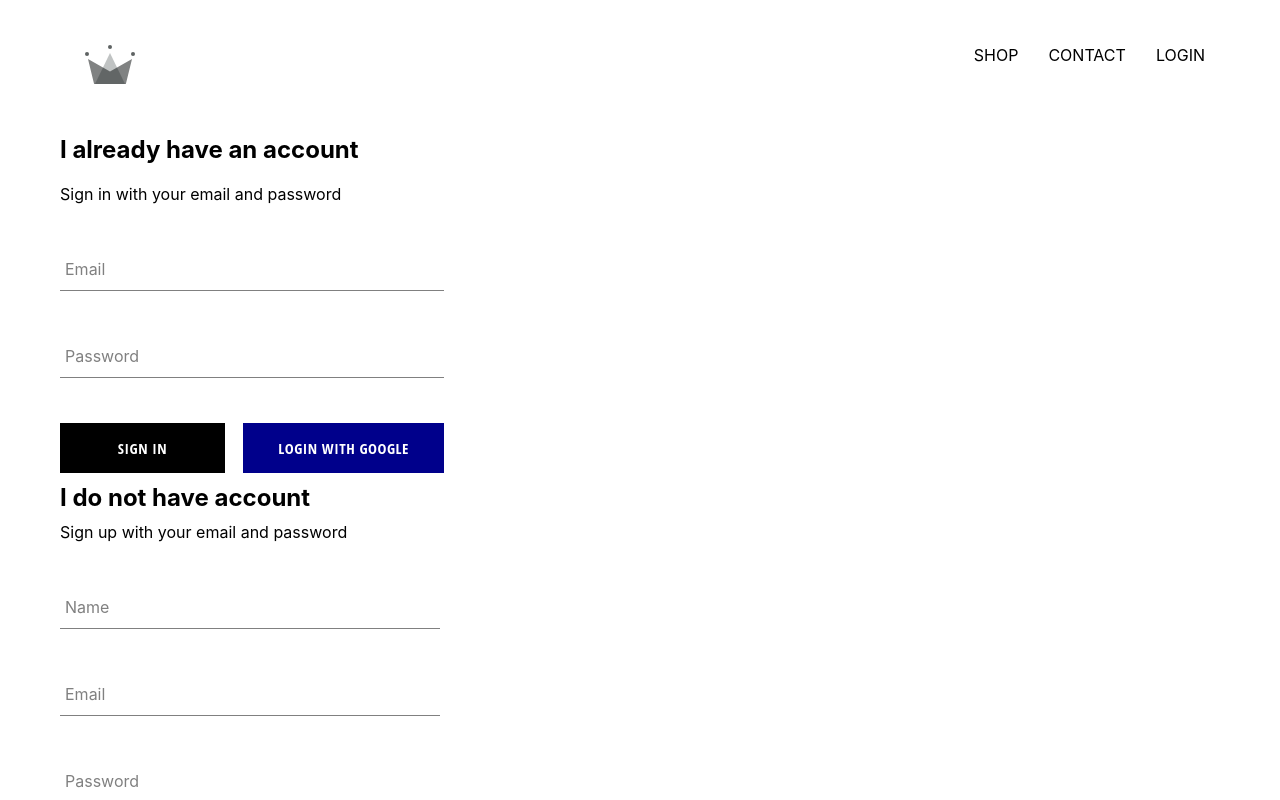
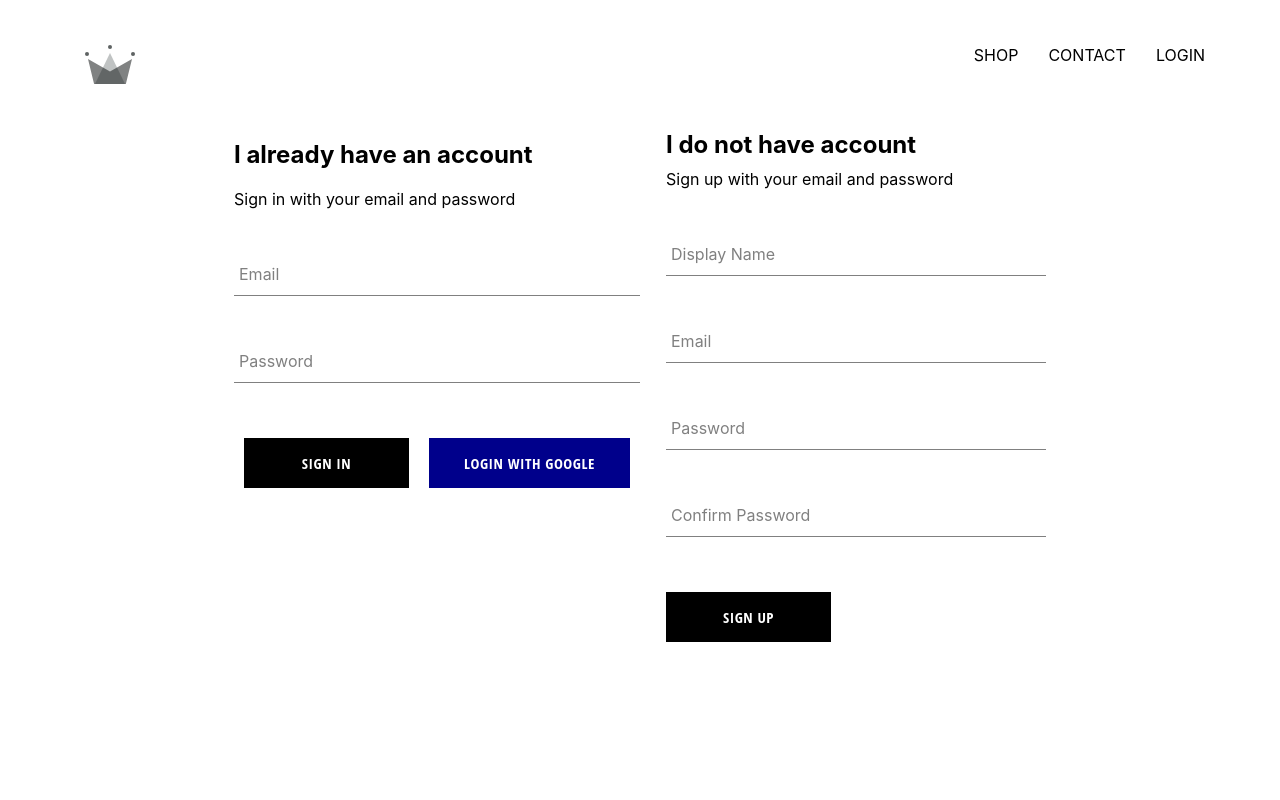
Before and after one commit to kapso44/brand-clothing, a React (Create React App) app: page /login in a window 1280 px wide. Shown: the top 800 px of the page. Built offline with nearby package versions, Linux system fonts and the light colour scheme; no server answers.

Commit message:
added signup and signin methods

```diff
--- a/src/App.js
+++ b/src/App.js
@@ -6,7 +6,7 @@ import Header from './components/header/header.component'
 import HomePage from './pages/homepage/HomePage.component'
 import Shop from './pages/shop/shop.component'
 import LoginRegister from './pages/login-register/login-register.component'
-import { auth, createUserProfile } from './firebase/firebase.utils'
+import { auth, createUserProfileDocument } from './firebase/firebase.utils'
 
 class App extends React.Component {
 
@@ -21,9 +21,23 @@ class App extends React.Component {
   unsubscribeFromAuth = null
 
   UNSAFE_componentWillMount() {
-    this.unsubscribeFromAuth = auth.onAuthStateChanged( async user => {
-        createUserProfile(user)
-    })
+    this.unsubscribeFromAuth = auth.onAuthStateChanged( async userAuth => {
+
+      if(userAuth) {
+        const userRef = await createUserProfileDocument(userAuth);
+
+        userRef.onSnapshot(snapshot => {
+          this.setState({
+            currentUser : {
+              id: snapshot.id,
+              ...snapshot.data()
+            }
+          }, () => {console.log(this.state)});
+        });
+      }
+      this.setState({ currentUser: userAuth });
+
+    });
   }
 
   UNSAFE_componentWillUnmount() {
--- a/src/components/custom-button/custom-button.scss
+++ b/src/components/custom-button/custom-button.scss
@@ -13,6 +13,7 @@
     font-weight: bolder;
     border: none;
     cursor: pointer;
+    margin: 10px auto;
 
     &:hover {
       background-color: white;
--- a/src/components/form-input/form-input.component.jsx
+++ b/src/components/form-input/form-input.component.jsx
@@ -7,7 +7,7 @@ const FormInput = ({handleChange, label, ...otherProps}) => (
         <input className='form-input' onChange={handleChange} {...otherProps}/>
         {
             label ?
-            (<label className={`${otherProps.value.length} ? 'shrink' : ''} form-input-label`}>
+            (<label className={`${otherProps.value.length ? 'shrink' : ''} form-input-label`}>
                 {label}
             </label>) :
             null
--- a/src/components/login/login.component.jsx
+++ b/src/components/login/login.component.jsx
@@ -2,7 +2,7 @@ import React from 'react';
 
 import FormInput from '../form-input/form-input.component'
 import CustomButton from '../custom-button/custom-button.component'
-import {signInWithGoogle} from '../../firebase/firebase.utils'
+import { auth, signInWithGoogle} from '../../firebase/firebase.utils'
 import './login.scss';
 
 class Login extends React.Component {
@@ -15,10 +15,17 @@ class Login extends React.Component {
     };
   }
 
-  handleSubmit = event => {
+  handleSubmit = async event => {
     event.preventDefault();
 
-    this.setState({ email: '', password: '' });
+    const {email, password} = this.state;
+
+    try {
+      await auth.signInWithEmailAndPassword(email, password)
+      this.setState({ email: '', password: '' });
+    } catch(e) {
+      console.log(e.msg)
+    }
   };
 
   handleChange = event => {
@@ -28,7 +35,9 @@ class Login extends React.Component {
   };
 
   render() {
+    const {email, password} = this.state;
     return (
+
       <div className='sign-in'>
         <h2>I already have an account</h2>
         <span>Sign in with your email and password</span>
@@ -36,14 +45,14 @@ class Login extends React.Component {
             <FormInput
                 name='email'
                 type='email'
-                value={this.state.email}
+                value={email}
                 handleChange={this.handleChange}
                 label='Email'
                 required
             />
             <FormInput
                 name='password'
-                value={this.state.password}
+                value={password}
                 onChange={this.handleChange}
                 type='password'
                 label='Password'
--- a/src/components/login/login.scss
+++ b/src/components/login/login.scss
@@ -1,4 +1,9 @@
 .signin-buttons {
+    width: 100%;
     display: flex;
     justify-content: space-between;
+
+    button {
+        margin: 10px;
+    }
 }
--- a/src/components/signup/signup.component.jsx
+++ b/src/components/signup/signup.component.jsx
@@ -1,7 +1,7 @@
 import React from 'react'
 import FormInput from '../form-input/form-input.component'
 import CustomButton from '../custom-button/custom-button.component'
-import {auth, createUserProfile} from '../../firebase/firebase.utils'
+import {auth, createUserProfileDocument} from '../../firebase/firebase.utils'
 
 import './signup.scss'
 
@@ -17,17 +17,18 @@ class Signup extends React.Component {
     }
 
     handleSubmit = async event => {
-        event.preventDefault()
+        event.preventDefault();
         const {displayName, email, password, confirmPassword } = this.state;
 
         if(password !== confirmPassword ) {
+            alert('password does not match')
             return ;
         }
 
         try {
             const {user} = await auth.createUserWithEmailAndPassword(email, password)
 
-            await createUserProfile(user, {displayName})
+            await createUserProfileDocument(user, {displayName})
 
             this.setState({
                 displayName:'',
@@ -35,14 +36,13 @@ class Signup extends React.Component {
                 password: '',
                 confirmPassword: ''
             })
-
-
         } catch (err) {
+            alert('User Already Exists');
             console.log(err.message);
         }
     }
 
-    handleSubmit = event => {
+    handleChange = event => {
         const {name, value} = event.target
         this.setState({[name]: value});
     }
@@ -57,10 +57,10 @@ class Signup extends React.Component {
             <form onSubmit={this.handleSubmit}>
                 <FormInput
                     type='text'
-                    name='name'
+                    name='displayName'
                     value={displayName}
                     onChange={this.handleChange}
-                    label='Name'
+                    label='Display Name'
                     required
                 />
                 <FormInput
@@ -81,7 +81,7 @@ class Signup extends React.Component {
                 />
                 <FormInput
                     type='password'
-                    name='confirm_password'
+                    name='confirmPassword'
                     value={confirmPassword}
                     onChange={this.handleChange}
                     label='Confirm Password'
--- a/src/components/signup/signup.scss
+++ b/src/components/signup/signup.scss
@@ -1,6 +1,4 @@
 .sign-up {
-    display: flex;
-    flex-direction: column;
     width: 380px;
 
     .title {
--- a/src/firebase/firebase.utils.js
+++ b/src/firebase/firebase.utils.js
@@ -15,7 +15,7 @@ const config = {
 
 firebase.initializeApp(config);
 
-export const createUserProfile = async(userAuth, ...additionalData) => {
+export const createUserProfileDocument = async(userAuth, ...additionalData) => {
 
     if(!userAuth) return ;
 
@@ -35,7 +35,7 @@ export const createUserProfile = async(userAuth, ...additionalData) => {
             console.log(err.message);
         }
     }
-    console.log(snapshot);
+    return userRef;
 }
 
 export const auth = firebase.auth();
--- a/src/pages/login-register/login-register.scss
+++ b/src/pages/login-register/login-register.scss
@@ -1,8 +1,8 @@
 .sign-in-and-sign-up {
-    width: 30vw;
+    width: 70%;
     display: flex;
-    flex-direction: column;
-
+    justify-content: space-between;
+    margin: 30px auto;
     .title {
         margin: 10px 0;
     }
```
